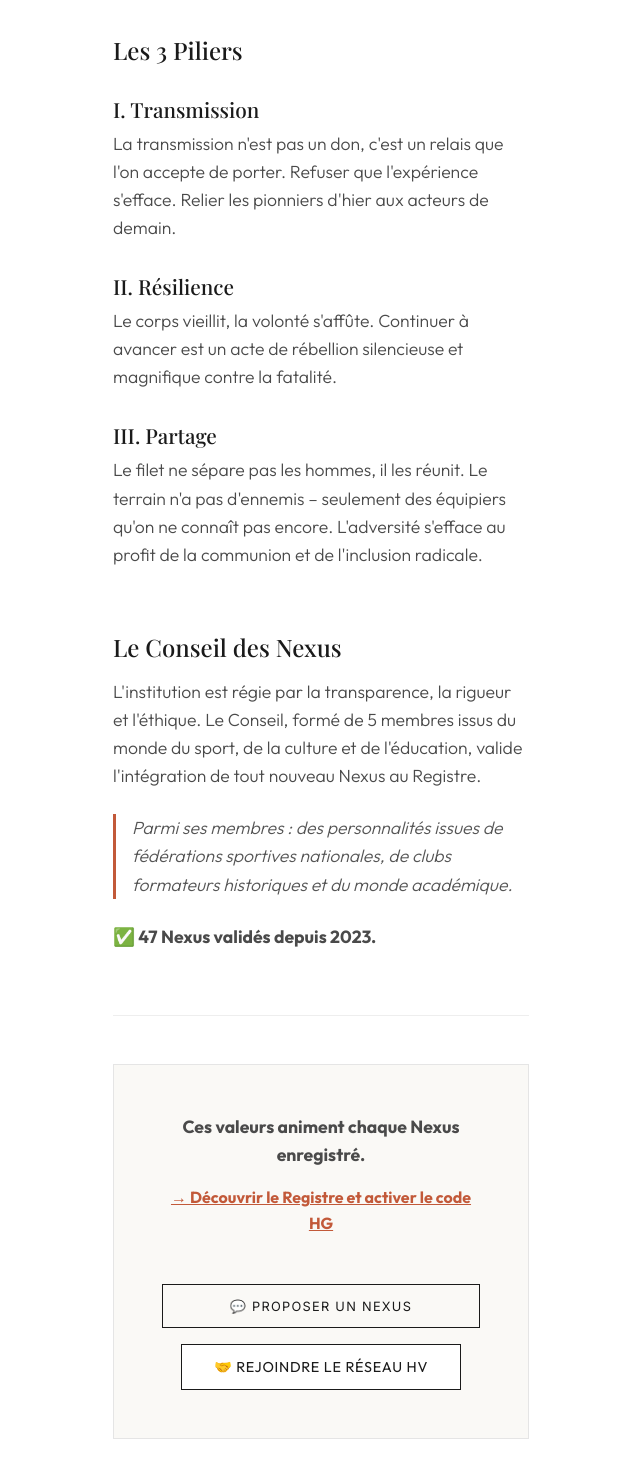
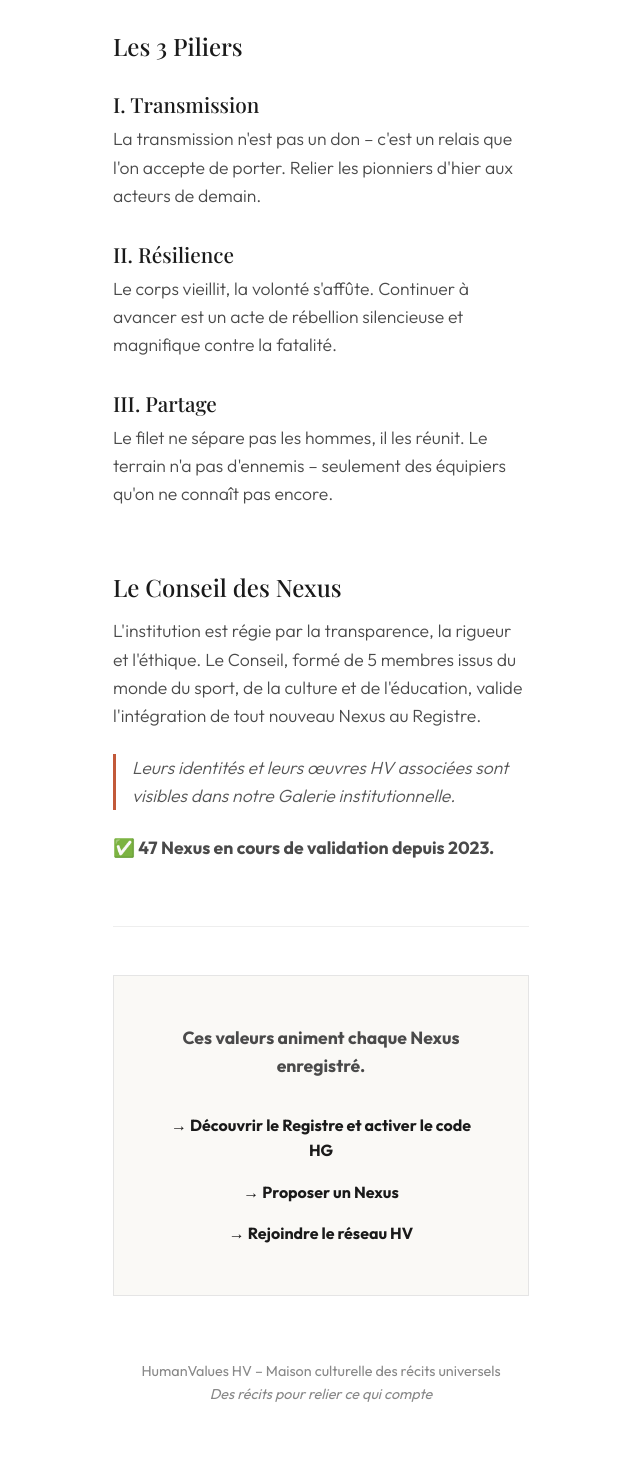
Before and after one commit to gdesygn/humanvalues, a React (Vite) app: page /collectif in a window 1280 px wide. Shown: the part 800-2270 px from the top of the page, without its empty margins (319-959 px from the left). Built offline with nearby package versions, Linux system fonts and the light colour scheme; a web font is replaced by a local one.

Commit message:
style: densite editoriale de la page Collectif

```diff
--- a/src/pages/Collectif.jsx
+++ b/src/pages/Collectif.jsx
@@ -6,12 +6,12 @@ const Collectif = () => {
       <header style={{ marginBottom: '4rem', textAlign: 'center' }}>
         <h1>Le Collectif & Les Valeurs</h1>
         <p style={{ fontStyle: 'italic', fontSize: '1.2rem', color: 'var(--hv-grey)' }}>
-          L'institution, la charte et le Conseil des 5.
+          L'institution, la charte et le Conseil des Nexus.
         </p>
 
         <div style={{ maxWidth: '600px', margin: '2rem auto 0 auto', padding: '1.5rem', backgroundColor: '#f9f9f9', border: '1px solid #eee', textAlign: 'left' }}>
           <p style={{ margin: '0', fontSize: '1rem', lineHeight: '1.5', fontWeight: '500' }}>
-            HumanValues est une Maison Culturelle. Depuis 2023, <strong>47 Nexus</strong> ont été validés par notre Conseil.
+            HumanValues est une Maison Culturelle. Depuis 2023, <strong>47 Nexus</strong> sont en cours de validation par notre Conseil.
           </p>
         </div>
       </header>
@@ -19,7 +19,7 @@ const Collectif = () => {
       <section className="nexus-reading" style={{ marginBottom: '4rem' }}>
         <h2 style={{ fontSize: '1.5rem', marginBottom: '1rem' }}>La Charte Fondatrice</h2>
         <p>
-          HumanValues (HV) n'est pas une entreprise classique, ni une simple marque. C'est une Maison Culturelle et une Institution Moderne. Notre mission est de bâtir un système narratif mondial reliant les cultures, les sports et les mémoires par le prisme de valeurs humaines universelles.
+          HumanValues (HV) est une Maison Culturelle et une Institution Moderne. Sa mission : bâtir un système narratif mondial reliant les cultures, les sports et les mémoires par le prisme de valeurs humaines universelles.
         </p>
       </section>
 
@@ -28,7 +28,7 @@ const Collectif = () => {
         <div style={{ display: 'grid', gridTemplateColumns: '1fr', gap: '2rem', marginTop: '2rem' }}>
           <div>
             <h3 style={{ fontSize: '1.3rem', color: 'var(--hv-black)', marginBottom: '0.5rem' }}>I. Transmission</h3>
-            <p style={{ margin: 0 }}>La transmission n'est pas un don, c'est un relais que l'on accepte de porter. Refuser que l'expérience s'efface. Relier les pionniers d'hier aux acteurs de demain.</p>
+            <p style={{ margin: 0 }}>La transmission n'est pas un don – c'est un relais que l'on accepte de porter. Relier les pionniers d'hier aux acteurs de demain.</p>
           </div>
           <div>
             <h3 style={{ fontSize: '1.3rem', color: 'var(--hv-black)', marginBottom: '0.5rem' }}>II. Résilience</h3>
@@ -36,7 +36,7 @@ const Collectif = () => {
           </div>
           <div>
             <h3 style={{ fontSize: '1.3rem', color: 'var(--hv-black)', marginBottom: '0.5rem' }}>III. Partage</h3>
-            <p style={{ margin: 0 }}>Le filet ne sépare pas les hommes, il les réunit. Le terrain n'a pas d'ennemis – seulement des équipiers qu'on ne connaît pas encore. L'adversité s'efface au profit de la communion et de l'inclusion radicale.</p>
+            <p style={{ margin: 0 }}>Le filet ne sépare pas les hommes, il les réunit. Le terrain n'a pas d'ennemis – seulement des équipiers qu'on ne connaît pas encore.</p>
           </div>
         </div>
       </section>
@@ -47,10 +47,10 @@ const Collectif = () => {
           L'institution est régie par la transparence, la rigueur et l'éthique. Le Conseil, formé de 5 membres issus du monde du sport, de la culture et de l'éducation, valide l'intégration de tout nouveau Nexus au Registre.
         </p>
         <p style={{ fontStyle: 'italic', paddingLeft: '1rem', borderLeft: '3px solid var(--hv-accent)', color: '#555' }}>
-          Parmi ses membres : des personnalités issues de fédérations sportives nationales, de clubs formateurs historiques et du monde académique.
+          Leurs identités et leurs œuvres HV associées sont visibles dans notre Galerie institutionnelle.
         </p>
         <p style={{ marginTop: '1.5rem', fontWeight: 'bold' }}>
-          ✅ 47 Nexus validés depuis 2023.
+          ✅ 47 Nexus en cours de validation depuis 2023.
         </p>
       </section>
 
@@ -60,24 +60,16 @@ const Collectif = () => {
         <p style={{ fontWeight: 'bold', fontSize: '1.1rem', marginBottom: '1rem' }}>
           Ces valeurs animent chaque Nexus enregistré.
         </p>
-        <a href="/nexus" style={{ color: 'var(--hv-accent)', fontWeight: 'bold', textDecoration: 'underline' }}>
-          → Découvrir le Registre et activer le code HG
-        </a>
-
-        <div style={{ display: 'flex', justifyContent: 'center', gap: '1rem', marginTop: '3rem', flexWrap: 'wrap' }}>
-          <button
-            className="btn-primary"
-            style={{ backgroundColor: 'transparent', color: 'var(--hv-black)', border: '1px solid var(--hv-black)' }}
-            onClick={() => window.location.href = "mailto:contact@humanvalues.fr?subject=Proposer%20un%20Nexus"}
-          >
-            💬 Proposer un Nexus
-          </button>
-          <button
-            className="btn-accent"
-            onClick={() => window.location.href = "mailto:contact@humanvalues.fr?subject=Rejoindre%20le%20réseau%20HV"}
-          >
-            🤝 Rejoindre le réseau HV
-          </button>
+        <div style={{ display: 'flex', flexDirection: 'column', alignItems: 'center', gap: '1rem', marginTop: '2rem' }}>
+          <a href="/nexus" style={{ color: 'var(--hv-black)', fontWeight: 'bold', textDecoration: 'none', display: 'flex', alignItems: 'center', gap: '0.5rem', transition: 'color 0.3s' }} className="hover-accent">
+            → Découvrir le Registre et activer le code HG
+          </a>
+          <a href="mailto:contact@humanvalues.fr?subject=Proposer%20un%20Nexus" style={{ color: 'var(--hv-black)', fontWeight: 'bold', textDecoration: 'none', display: 'flex', alignItems: 'center', gap: '0.5rem', transition: 'color 0.3s' }} className="hover-accent">
+            → Proposer un Nexus
+          </a>
+          <a href="mailto:contact@humanvalues.fr?subject=Rejoindre%20le%20réseau%20HV" style={{ color: 'var(--hv-black)', fontWeight: 'bold', textDecoration: 'none', display: 'flex', alignItems: 'center', gap: '0.5rem', transition: 'color 0.3s' }} className="hover-accent">
+            → Rejoindre le réseau HV
+          </a>
         </div>
       </div>
 
```
